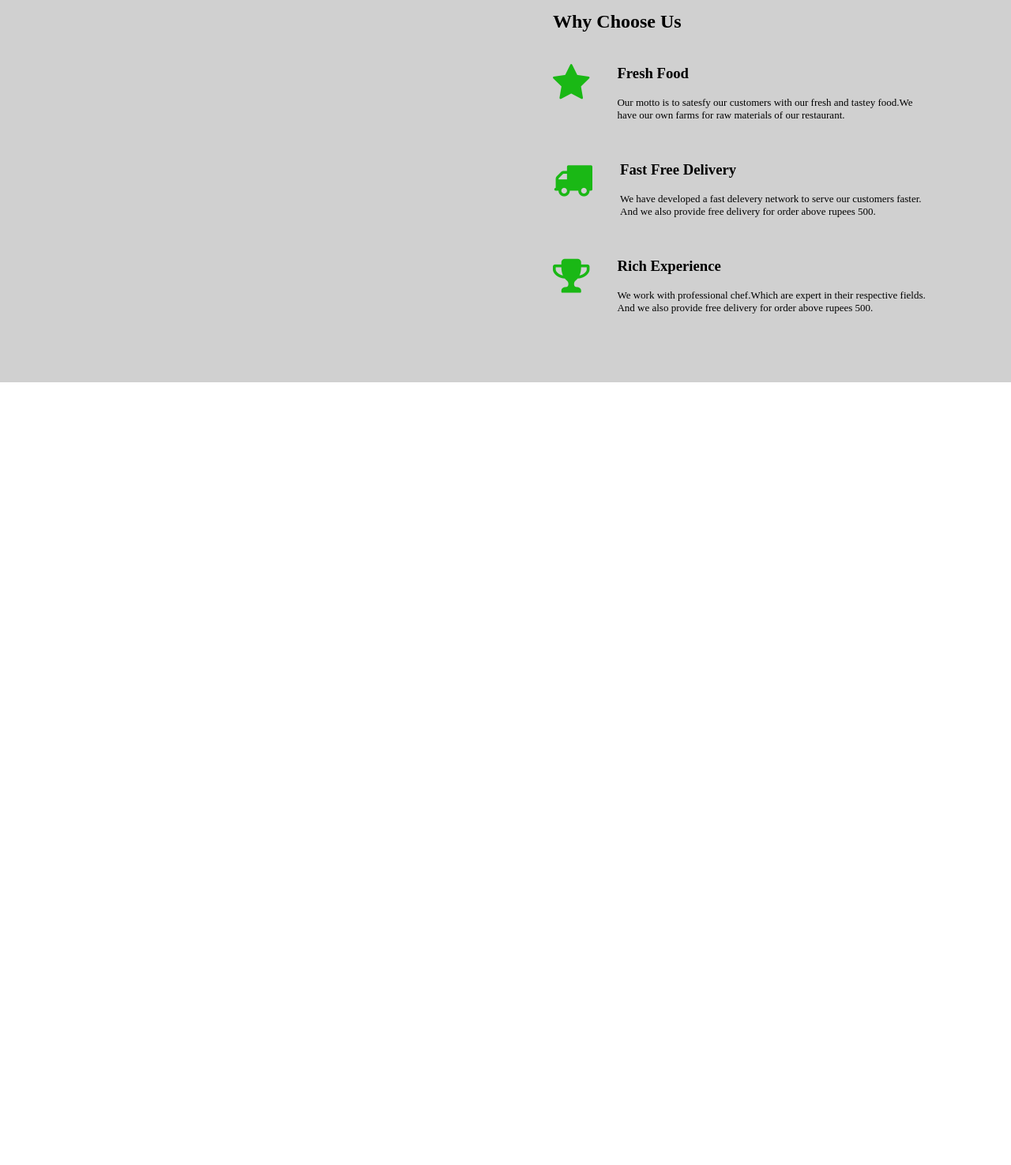
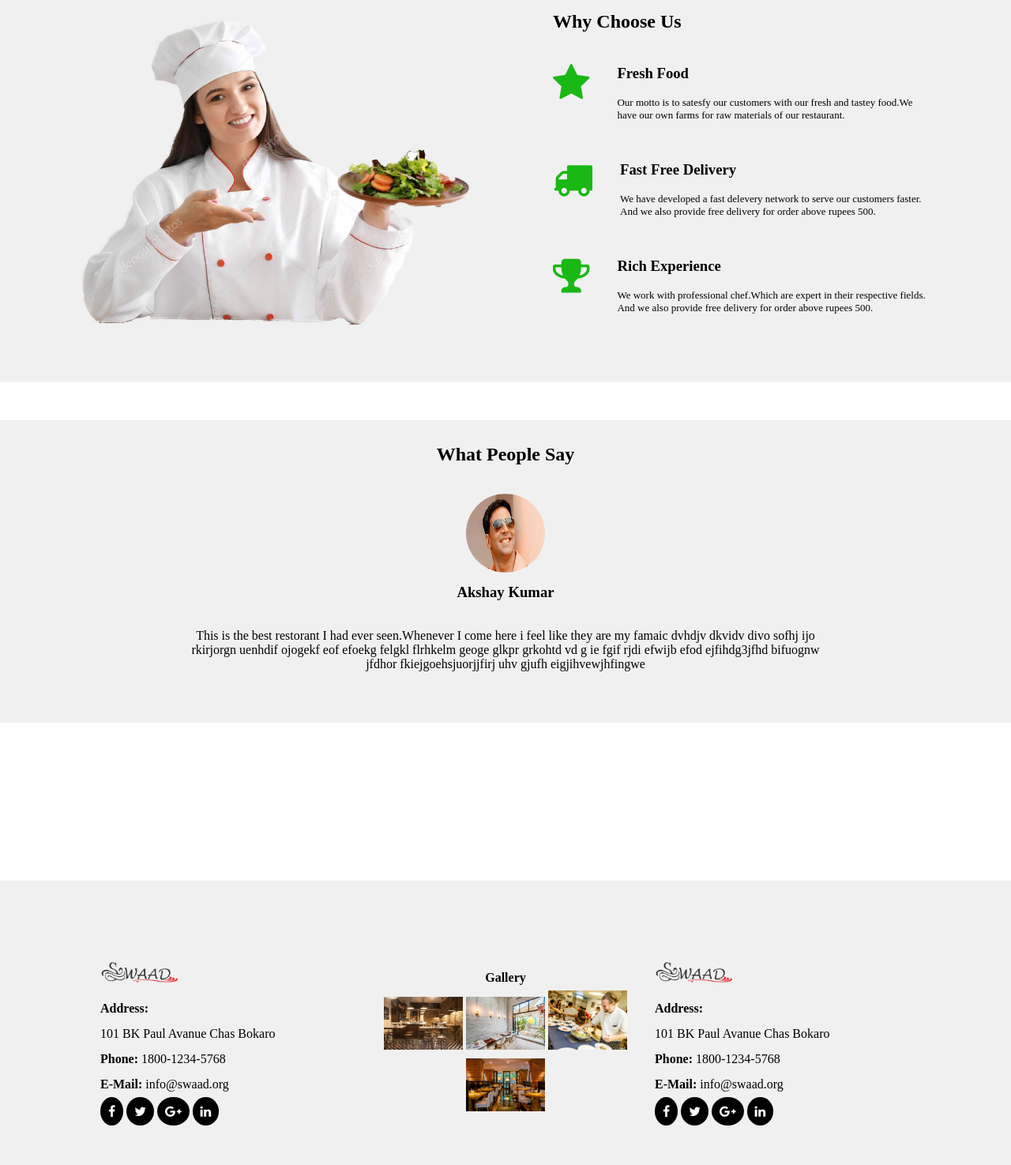
Before and after one commit to rahulbhagat91/Swaad-The-food-restaurant, a plain HTML site: page index.html in a window 1280 px wide. Shown: the part 1097-2572 px from the top of the page at 79% size. Before the commit the page ends 1581 px from the top, so only its background shows below. Drawn offline with Linux system fonts and the light colour scheme.

Commit message:
complete Except ginal

```diff
--- a/index.html
+++ b/index.html
@@ -64,7 +64,7 @@
         </section>
         <section class="why__choose__us__container">
             <h1>Why Choose Us</h1><br><br>
-            <div class="choose__us__image"><img src="image/chooseus.png" width="400px" ></div>
+            <div class="choose__us__image"><img src="image/chooseus.png" width="627px"></div>
             <div class="why__choose__us__resion">
                 <div class="why__choose__us__symbol">
                     <i class="fa fa-star"></i>
@@ -98,7 +98,63 @@
                 </div>
             </div>
         </section>
+        <section class="what__people__say__container">
+            <h1>What People Say</h1><br><br>
+            <div class="review__list">
+                <div class="review__container">
+                    <div class="people__image"><img src="image/akshay.jpg" class="people"></div>
+                    <div class="people__name">
+                        <h3>Akshay Kumar</h3>
+                    </div>
+                    <div class="people__comment">
+                        <p>This is the best restorant I had ever seen.Whenever I come here i feel like they are my
+                            famaic
+                            dvhdjv dkvidv divo sofhj ijo rkirjorgn
+                            uenhdif ojogekf eof efoekg felgkl flrhkelm geoge glkpr grkohtd vd g ie fgif rjdi efwijb efod
+                            ejfihdg3jfhd bifuognw jfdhor fkiejgoehsjuorjjfirj uhv gjufh eigjihvewjhfingwe
+                        </p>
+                    </div>
+                </div>
+            </div>
+        </section>
     </main>
+    <footer>
+        <div class="footer__container">
+            <div class="row info">
+                <img src="image/logo.png" class="logo">
+                <h4>Address:</h4>
+                <p>101 BK Paul Avanue Chas Bokaro</p>
+                <p><strong>Phone: </strong> 1800-1234-5768</p>
+                <p><strong>E-Mail: </strong>info@swaad.org</p>
+                <div class="social__media">
+                    <i class="fa fa-facebook"></i>
+                    <i class="fa fa-twitter"></i>
+                    <i class="fa fa-google-plus"></i>
+                    <i class="fa fa-linkedin"></i>
+                </div>
+            </div>
+            <div class="row">
+                <h4>Gallery</h4>
+                <img src="image/img1.jpg" class="gallery__img">
+                <img src="image/img2.jpg" class="gallery__img">
+                <img src="image/img3.jpg" class="gallery__img">
+                <img src="image/img4.jpg" class="gallery__img">
+            </div>
+            <div class="row info">
+                <img src="image/logo.png" class="logo">
+                <h4>Address:</h4>
+                <p>101 BK Paul Avanue Chas Bokaro</p>
+                <p><strong>Phone: </strong> 1800-1234-5768</p>
+                <p><strong>E-Mail: </strong>info@swaad.org</p>
+                <div class="social__media">
+                    <i class="fa fa-facebook"></i>
+                    <i class="fa fa-twitter"></i>
+                    <i class="fa fa-google-plus"></i>
+                    <i class="fa fa-linkedin"></i>
+                </div>
+            </div>
+        </div>
+    </footer>
 </body>
 
 </html>
--- a/style.css
+++ b/style.css
@@ -84,7 +84,7 @@
 .why__choose__us__container{
   margin-top: 3rem;
   text-align: center;
-  background-color: rgba(196, 196, 196, 0.788);
+  background-color: rgba(240, 240, 240, 0.979);
   padding: 30px 20px;
 }
 .choose__us__image{
@@ -100,6 +100,53 @@
 }
 .why__choose__us__resion{
   margin-bottom: 40px;
+}
+
+.what__people__say__container{
+  margin-top: 3rem;
+  text-align: center;
+  background-color: rgba(240, 240, 240, 0.979);
+  padding: 30px 20px;
+}
+
+.people{
+  border-radius: 50%;
+  width:100px;
+  height: 100px;
+  margin-bottom: 10px;
+}
+.people__comment{
+  margin: 15px 20px;
+  padding: 20px 20px;
+}
+.footer__container{
+  margin-top: 200px;
+  background-color: rgba(240, 240, 240, 0.979);
+  padding: 50px 20px;
+  text-align: center;
+  display: flex;
+  flex-direction: column;
+  justify-content: center;
+  align-items: center;
+}
+.logo{
+  width: 100px;
+}
+footer .fa{
+  background-color: black;
+  color: white;
+  border-radius: 50%;
+  padding: 10px;
+}
+.gallery__img{
+  width: 100px;
+}
+.row{
+  line-height: 2rem;
+  margin-top: 50px;
+}
+.info{
+  text-align: left;
 }
 @media (min-width: 700px) {
   .master__image__container {
@@ -150,11 +197,24 @@ font-size: small;
   flex-direction: row;
   text-align: left;
   justify-content: space-around;
-  align-items: flex-start;
+  align-items: center;
 }
 .why__choose__us__container{
   padding-left: 25%;
   padding-right: 25%;
+}
+
+.people__comment{
+  margin: 15px 20px;
+  padding: 20px 100px;
+}
+.row{
+  width: 30%;
+}
+.footer__container{
+  flex-direction: row;
+  justify-content: space-evenly;
+  padding: 50px 50px;
 }
 }
 
@@ -176,7 +236,8 @@ font-size: small;
     display: block;
     position:absolute;
     left:0;
-    top: 1050px;
+    top: 1100px;
+
   }
   .why__choose__us__resion{
     display: flex;
@@ -186,4 +247,12 @@ font-size: small;
     align-items: flex-start;
   }
 
+  .people__comment{
+    margin: 15px 20px;
+    padding: 20px 200px;
+  }
+  .footer__container{
+
+    padding: 50px 100px;
+  }
 }
```
Also changed, not shown: image/akshay.jpg (added), image/chooseus.png (added), image/dhoni.jpg (added), image/img1.jpg (added), image/img2.jpg (added), image/img3.jpg (added), image/img4.jpg (added), image/kiara.jpg (added), image/logo.png (added).
